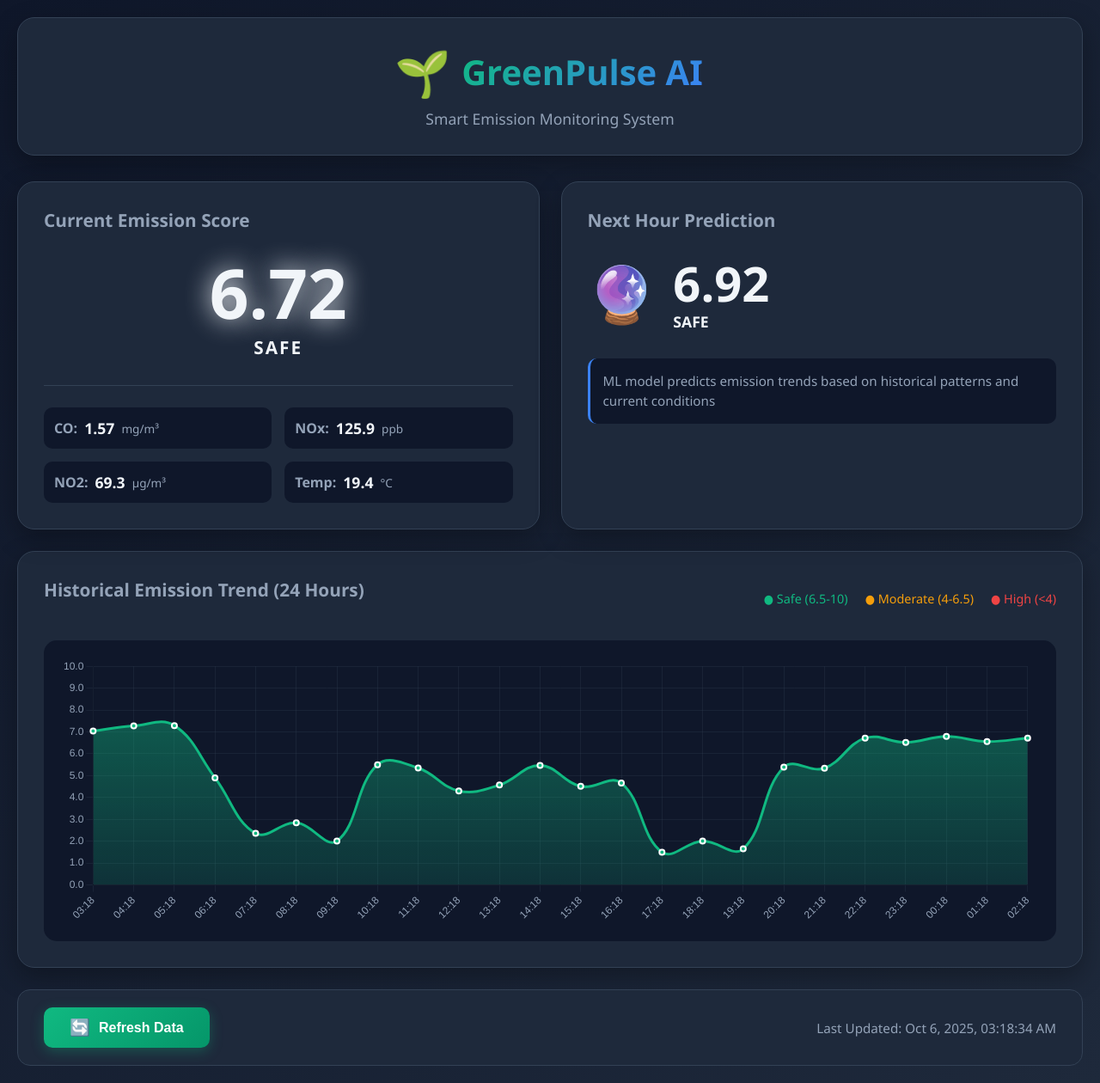
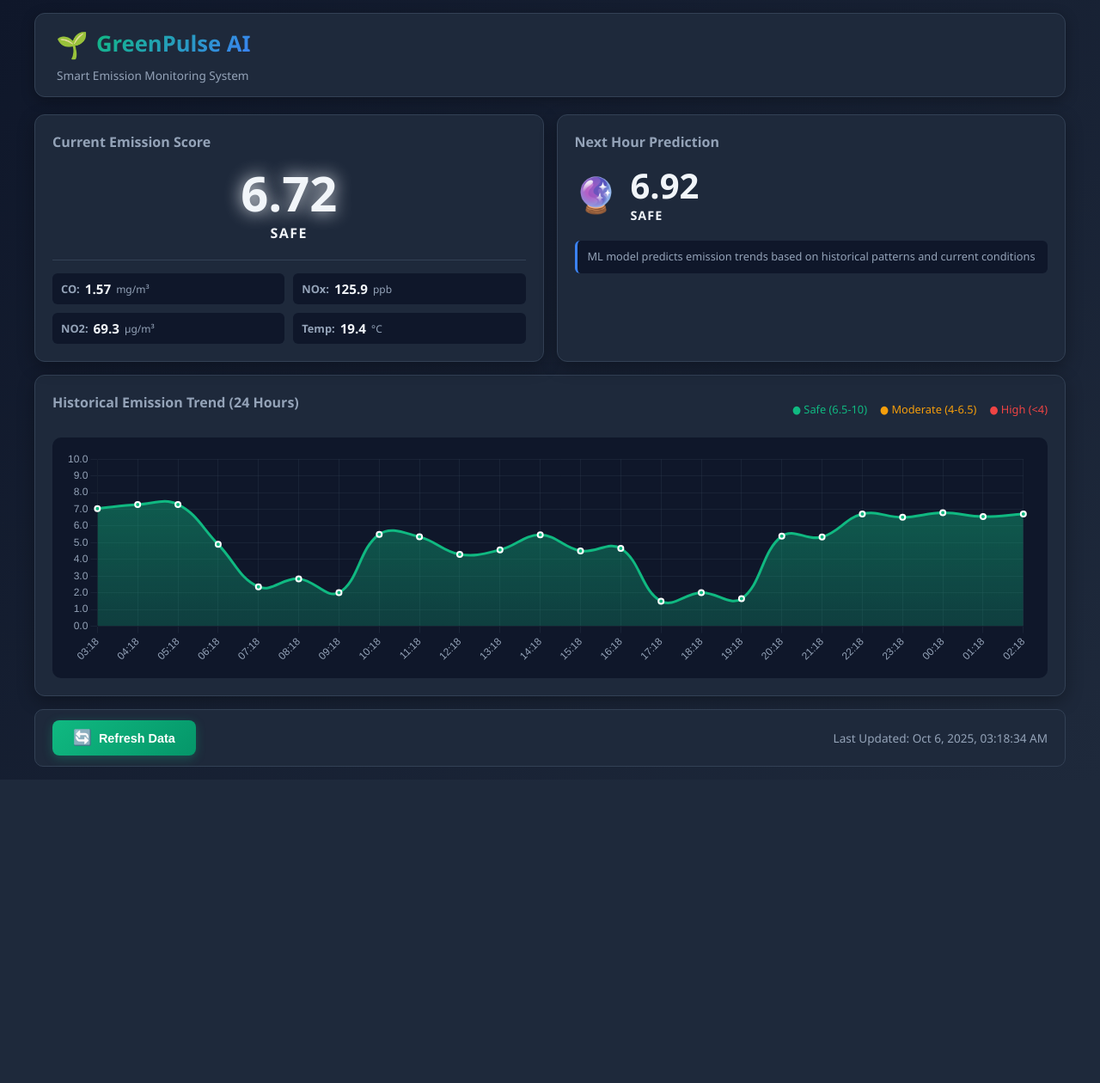
Before and after one commit to Sundarsk-Dev/Greensenseai, a Flask app: page / in a window 1280 px wide. Shown: the whole page at 86% size. After the commit the page ends 892 px from the top, so only its background shows below. Run offline with Flask 3, Linux system fonts and the light colour scheme.

Commit message:
Update style.css

```diff
--- a/GREENPULSE/static/css/style.css
+++ b/GREENPULSE/static/css/style.css
@@ -23,68 +23,69 @@ body {
     background: linear-gradient(135deg, #0f172a 0%, #1e293b 100%);
     color: var(--text-primary);
     min-height: 100vh;
-    padding: 20px;
+    padding: 15px;
 }
 
 .container {
-    max-width: 1400px;
+    max-width: 1200px;
     margin: 0 auto;
 }
 
-/* Header */
+/* Header - Compact in top right style */
 .header {
-    text-align: center;
-    margin-bottom: 30px;
-    padding: 30px;
+    text-align: left;
+    margin-bottom: 20px;
+    padding: 15px 25px;
     background: var(--bg-card);
-    border-radius: 20px;
+    border-radius: 12px;
     border: 1px solid var(--border-color);
-    box-shadow: 0 10px 30px rgba(0, 0, 0, 0.3);
+    box-shadow: 0 4px 15px rgba(0, 0, 0, 0.3);
 }
 
 .logo {
-    display: flex;
+    display: inline-flex;
     align-items: center;
-    justify-content: center;
-    gap: 15px;
-    margin-bottom: 10px;
+    gap: 10px;
+    margin-bottom: 5px;
 }
 
 .logo-icon {
-    font-size: 3rem;
+    font-size: 1.8rem;
     animation: pulse 2s infinite;
 }
 
 @keyframes pulse {
     0%, 100% { transform: scale(1); }
-    50% { transform: scale(1.1); }
+    50% { transform: scale(1.05); }
 }
 
 .header h1 {
-    font-size: 2.5rem;
+    font-size: 1.6rem;
     background: linear-gradient(135deg, var(--safe-green), var(--accent-blue));
     -webkit-background-clip: text;
     -webkit-text-fill-color: transparent;
     background-clip: text;
+    display: inline;
 }
 
 .subtitle {
     color: var(--text-secondary);
-    font-size: 1.1rem;
-    margin-top: 5px;
+    font-size: 0.85rem;
+    margin-top: 3px;
 }
 
-/* Alert Banner */
+/* Alert Banner - Compact */
 .alert-banner {
     background: linear-gradient(135deg, var(--high-red), #dc2626);
-    padding: 15px 25px;
-    border-radius: 12px;
-    margin-bottom: 25px;
+    padding: 10px 20px;
+    border-radius: 8px;
+    margin-bottom: 15px;
     display: flex;
     align-items: center;
-    gap: 12px;
+    gap: 10px;
     animation: slideDown 0.3s ease-out;
-    box-shadow: 0 5px 20px rgba(239, 68, 68, 0.4);
+    box-shadow: 0 3px 12px rgba(239, 68, 68, 0.4);
+    font-size: 0.9rem;
 }
 
 @keyframes slideDown {
@@ -103,51 +104,51 @@ body {
 }
 
 .alert-icon {
-    font-size: 1.5rem;
+    font-size: 1.2rem;
 }
 
-/* Dashboard Grid */
+/* Dashboard Grid - Smaller cards */
 .dashboard {
     display: grid;
     grid-template-columns: 1fr 1fr;
-    gap: 25px;
-    margin-bottom: 25px;
+    gap: 15px;
+    margin-bottom: 15px;
 }
 
-/* Card Styles */
+/* Card Styles - More compact */
 .card {
     background: var(--bg-card);
-    border-radius: 20px;
-    padding: 30px;
+    border-radius: 12px;
+    padding: 20px;
     border: 1px solid var(--border-color);
-    box-shadow: 0 10px 30px rgba(0, 0, 0, 0.3);
+    box-shadow: 0 6px 20px rgba(0, 0, 0, 0.3);
     transition: transform 0.2s, box-shadow 0.2s;
 }
 
 .card:hover {
-    transform: translateY(-5px);
-    box-shadow: 0 15px 40px rgba(0, 0, 0, 0.4);
+    transform: translateY(-3px);
+    box-shadow: 0 8px 25px rgba(0, 0, 0, 0.4);
 }
 
 .card-title {
-    font-size: 1.3rem;
-    margin-bottom: 20px;
+    font-size: 1rem;
+    margin-bottom: 15px;
     color: var(--text-secondary);
     font-weight: 600;
 }
 
-/* Score Card */
+/* Score Card - Reduced size */
 .score-display {
     text-align: center;
-    margin: 30px 0;
+    margin: 20px 0;
 }
 
 .score-value {
-    font-size: 5rem;
+    font-size: 3.5rem;
     font-weight: bold;
     line-height: 1;
-    margin-bottom: 10px;
-    text-shadow: 0 0 30px currentColor;
+    margin-bottom: 8px;
+    text-shadow: 0 0 20px currentColor;
 }
 
 .score-value.safe { color: var(--safe-green); }
@@ -155,10 +156,10 @@ body {
 .score-value.high { color: var(--high-red); }
 
 .score-status {
-    font-size: 1.3rem;
+    font-size: 1rem;
     font-weight: 600;
     text-transform: uppercase;
-    letter-spacing: 2px;
+    letter-spacing: 1.5px;
 }
 
 .score-status.safe { color: var(--safe-green); }
@@ -168,57 +169,59 @@ body {
 .score-details {
     display: grid;
     grid-template-columns: 1fr 1fr;
-    gap: 15px;
-    margin-top: 25px;
-    padding-top: 25px;
+    gap: 10px;
+    margin-top: 15px;
+    padding-top: 15px;
     border-top: 1px solid var(--border-color);
 }
 
 .detail-item {
     background: var(--bg-dark);
-    padding: 12px;
-    border-radius: 10px;
+    padding: 8px 10px;
+    border-radius: 6px;
     display: flex;
     align-items: center;
-    gap: 8px;
+    gap: 6px;
+    font-size: 0.85rem;
 }
 
 .detail-label {
     color: var(--text-secondary);
     font-weight: 600;
+    font-size: 0.8rem;
 }
 
 .detail-value {
     color: var(--text-primary);
     font-weight: bold;
-    font-size: 1.1rem;
+    font-size: 0.95rem;
 }
 
 .detail-unit {
     color: var(--text-secondary);
-    font-size: 0.85rem;
+    font-size: 0.75rem;
 }
 
-/* Prediction Card */
+/* Prediction Card - Compact */
 .prediction-display {
     display: flex;
     align-items: center;
-    gap: 20px;
-    margin: 30px 0;
+    gap: 15px;
+    margin: 20px 0;
 }
 
 .prediction-icon {
-    font-size: 4rem;
+    font-size: 2.5rem;
     animation: float 3s ease-in-out infinite;
 }
 
 @keyframes float {
     0%, 100% { transform: translateY(0); }
-    50% { transform: translateY(-10px); }
+    50% { transform: translateY(-8px); }
 }
 
 .predicted-value {
-    font-size: 3.5rem;
+    font-size: 2.5rem;
     font-weight: bold;
     line-height: 1;
     margin-bottom: 5px;
@@ -229,9 +232,10 @@ body {
 .predicted-value.high { color: var(--high-red); }
 
 .predicted-status {
-    font-size: 1.1rem;
+    font-size: 0.9rem;
     font-weight: 600;
     text-transform: uppercase;
+    letter-spacing: 1px;
 }
 
 .predicted-status.safe { color: var(--safe-green); }
@@ -240,18 +244,18 @@ body {
 
 .prediction-info {
     background: var(--bg-dark);
-    padding: 15px;
-    border-radius: 10px;
+    padding: 10px 12px;
+    border-radius: 6px;
     border-left: 3px solid var(--accent-blue);
 }
 
 .prediction-info p {
     color: var(--text-secondary);
-    font-size: 0.95rem;
-    line-height: 1.5;
+    font-size: 0.8rem;
+    line-height: 1.4;
 }
 
-/* Chart Card */
+/* Chart Card - Reduced height */
 .chart-card {
     grid-column: 1 / -1;
 }
@@ -260,19 +264,19 @@ body {
     display: flex;
     justify-content: space-between;
     align-items: center;
-    margin-bottom: 25px;
+    margin-bottom: 15px;
     flex-wrap: wrap;
-    gap: 15px;
+    gap: 10px;
 }
 
 .legend {
     display: flex;
-    gap: 20px;
+    gap: 15px;
     flex-wrap: wrap;
 }
 
 .legend-item {
-    font-size: 0.9rem;
+    font-size: 0.8rem;
     color: var(--text-secondary);
 }
 
@@ -282,19 +286,19 @@ body {
 
 .chart-container {
     position: relative;
-    height: 350px;
+    height: 280px;
     background: var(--bg-dark);
-    border-radius: 15px;
-    padding: 20px;
+    border-radius: 10px;
+    padding: 15px;
 }
 
-/* Footer */
+/* Footer - Compact */
 .footer {
     background: var(--bg-card);
-    border-radius: 15px;
-    padding: 20px 30px;
+    border-radius: 10px;
+    padding: 12px 20px;
     border: 1px solid var(--border-color);
-    margin-top: 25px;
+    margin-top: 15px;
 }
 
 .footer-content {
@@ -302,36 +306,41 @@ body {
     justify-content: space-between;
     align-items: center;
     flex-wrap: wrap;
-    gap: 20px;
+    gap: 15px;
 }
 
 .refresh-btn {
     background: linear-gradient(135deg, var(--safe-green), #059669);
     color: white;
     border: none;
-    padding: 12px 30px;
-    border-radius: 10px;
-    font-size: 1rem;
+    padding: 10px 24px;
+    border-radius: 8px;
+    font-size: 0.9rem;
     font-weight: 600;
     cursor: pointer;
     display: flex;
     align-items: center;
-    gap: 10px;
+    gap: 8px;
     transition: transform 0.2s, box-shadow 0.2s;
-    box-shadow: 0 4px 15px rgba(16, 185, 129, 0.3);
+    box-shadow: 0 3px 12px rgba(16, 185, 129, 0.3);
 }
 
 .refresh-btn:hover {
     transform: translateY(-2px);
-    box-shadow: 0 6px 20px rgba(16, 185, 129, 0.4);
+    box-shadow: 0 5px 16px rgba(16, 185, 129, 0.4);
 }
 
 .refresh-btn:active {
     transform: translateY(0);
 }
 
+.refresh-btn:disabled {
+    opacity: 0.6;
+    cursor: not-allowed;
+}
+
 .refresh-icon {
-    font-size: 1.2rem;
+    font-size: 1.1rem;
     transition: transform 0.3s;
 }
 
@@ -341,21 +350,37 @@ body {
 
 .timestamp {
     color: var(--text-secondary);
-    font-size: 0.95rem;
+    font-size: 0.85rem;
 }
 
 /* Responsive */
 @media (max-width: 768px) {
+    body {
+        padding: 10px;
+    }
+
     .dashboard {
         grid-template-columns: 1fr;
     }
 
+    .header {
+        text-align: center;
+    }
+
     .header h1 {
+        font-size: 1.4rem;
+    }
+
+    .score-value {
+        font-size: 3rem;
+    }
+
+    .predicted-value {
         font-size: 2rem;
     }
 
-    .score-value {
-        font-size: 4rem;
+    .chart-container {
+        height: 240px;
     }
 
     .chart-header {
```
